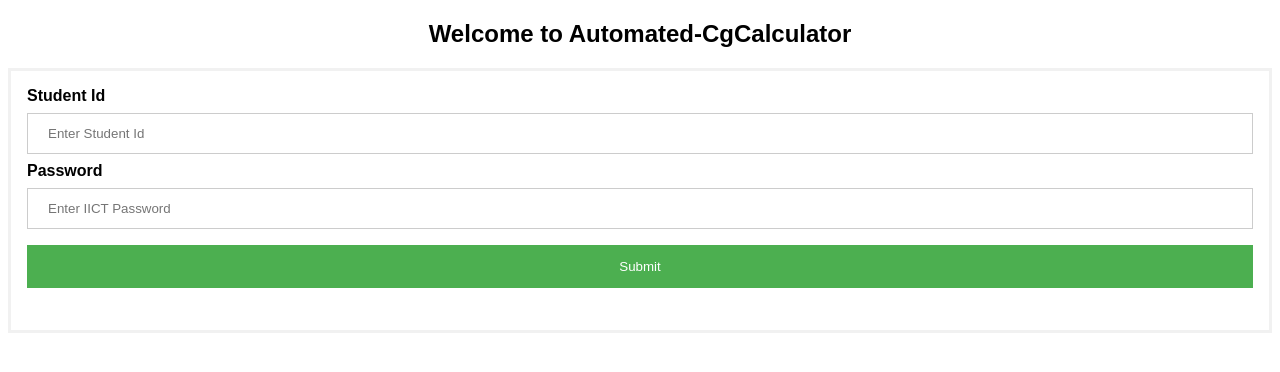
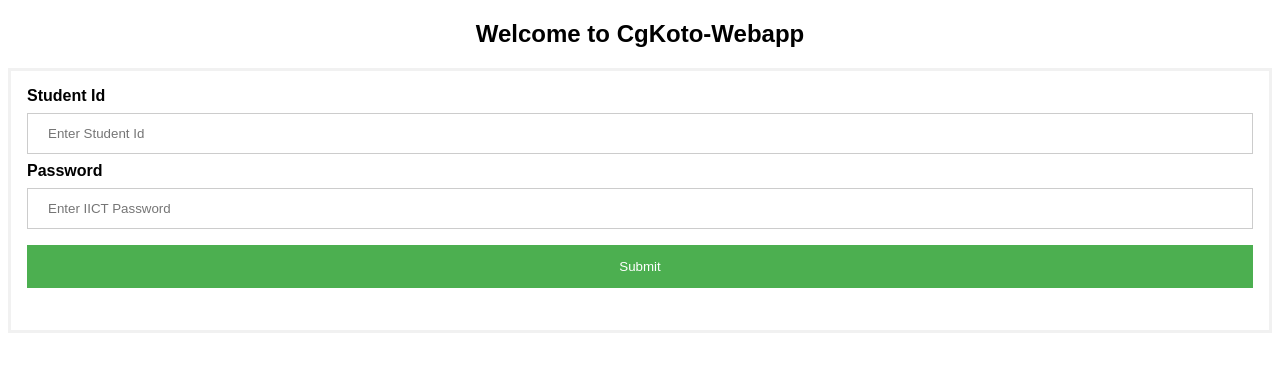
Before and after one commit to ImranChowdhuryFahim/CgKoto, a Flask app: page / in a window 1280 px wide. Shown: the top 372 px of the page. Run offline with Flask 2, Linux system fonts and the light colour scheme.

Commit message:
minor change

```diff
--- a/templates/index.html
+++ b/templates/index.html
@@ -71,7 +71,7 @@ span.psw {
 </head>
 <body>
 
-<h2>Welcome to Automated-CgCalculator</h2>
+<h2>Welcome to CgKoto-Webapp</h2>
 
 <form action="/" method="post">
 
```
